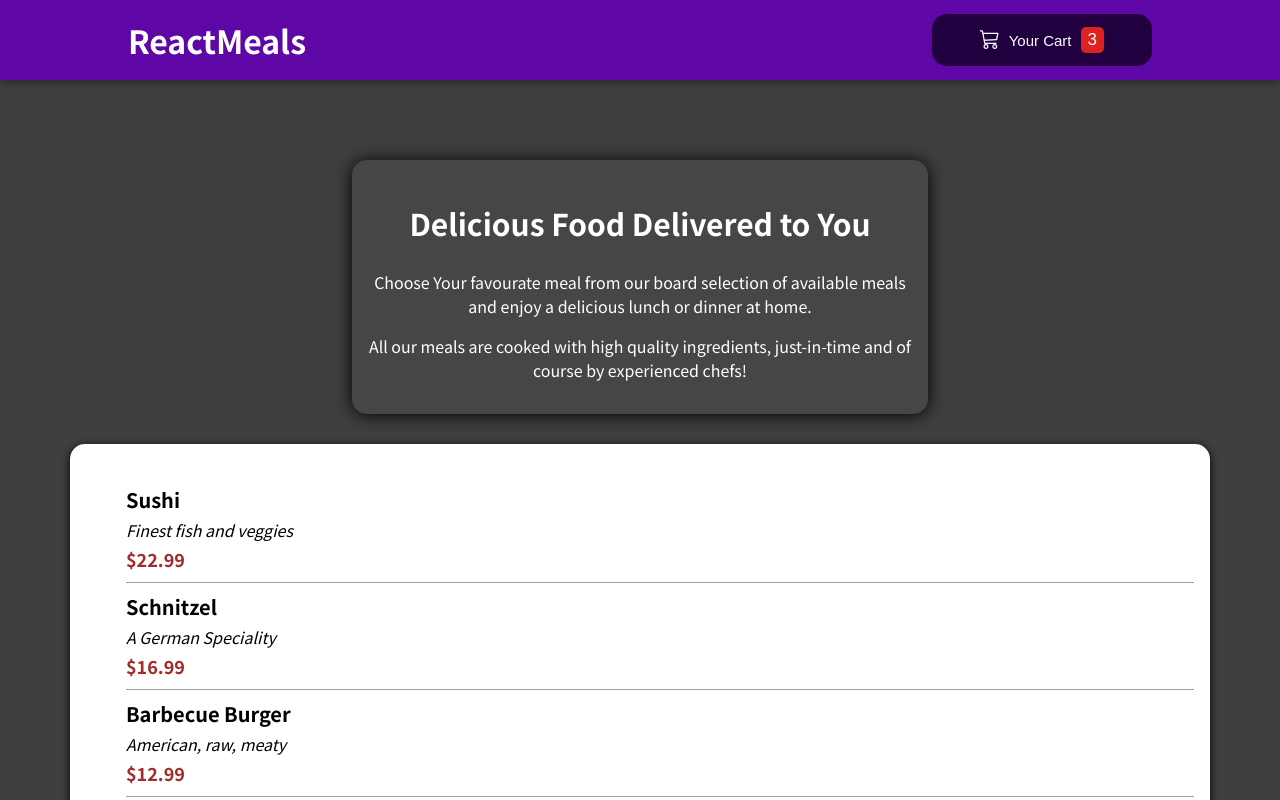
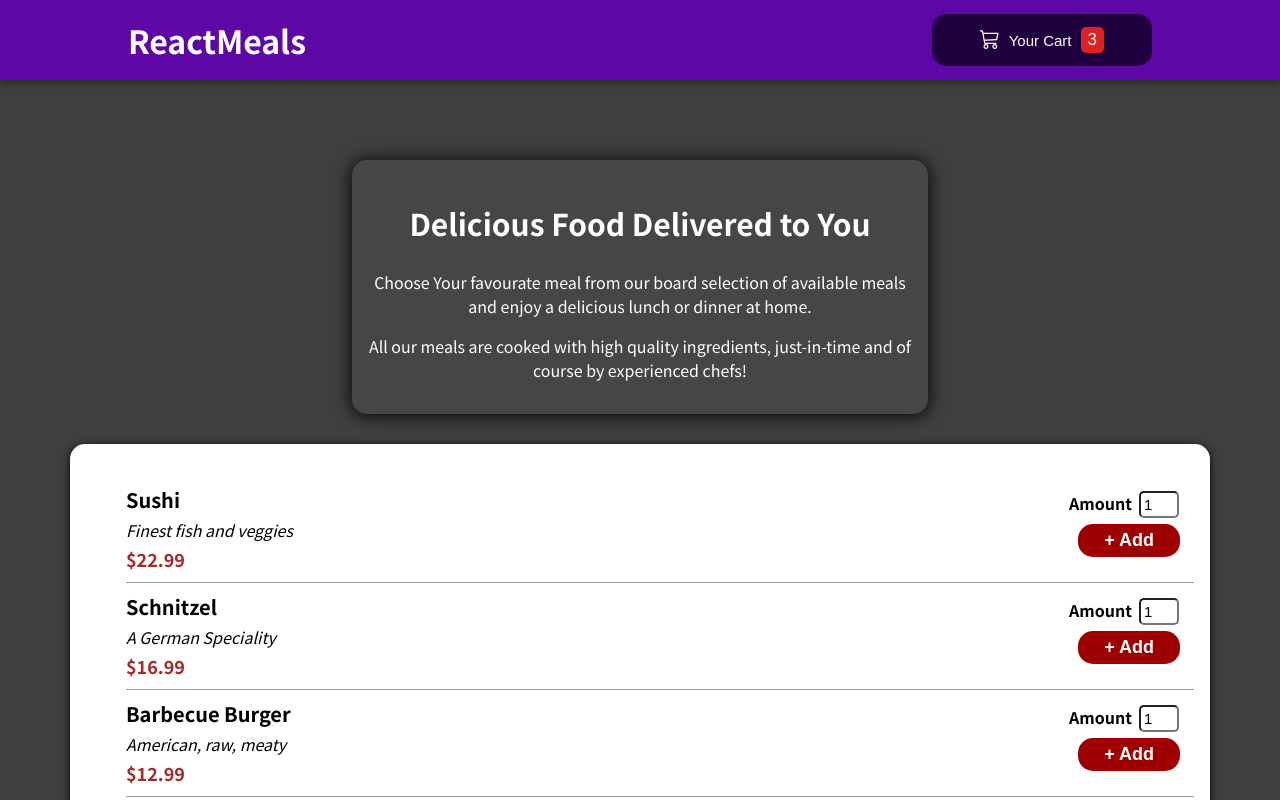
Before and after one commit to dneog/restaurant-app, a React (Create React App) app: page / in a window 1280 px wide. Shown: the top 800 px of the page. Built offline with nearby package versions, Linux system fonts and the light colour scheme.

Commit message:
Adding a Form

```diff
--- a/src/Meals/MealItem/MealItem.css
+++ b/src/Meals/MealItem/MealItem.css
@@ -1,6 +1,9 @@
 .li{
     padding-bottom: 10px;
     border-bottom: 1px solid rgba(0, 0, 0, 0.373);
+    display: flex;
+    justify-content: space-between;
+    padding-right: 5px;
 }
 .details{
    text-align: left;
--- a/src/Meals/MealItem/MealItem.js
+++ b/src/Meals/MealItem/MealItem.js
@@ -1,15 +1,18 @@
 import React from 'react'
 import './MealItem.css';
+import MealItemForm from './MealItemForm';
 const MealItem = (props) => {
   return (
-   <li className='li'>
+   <li>
+   <div className='li'>
     <div className='details'>
     <div className='name'>{props.name}</div>
     <div className='description'>{props.description}</div>
     <div className='price'>{`$${props.price}`}</div>
     </div>
     <div>
-
+      <MealItemForm />
+    </div>
     </div>
    </li>
   )
--- /dev/null
+++ b/src/Meals/MealItem/MealItemForm.css
@@ -0,0 +1,10 @@
+.btn{
+    margin-top: 6px;
+    padding: 6px 26px;
+    border-radius: 15px;
+    color: rgb(255, 255, 255);
+    background: #9d0000;
+    font-size: 18px;
+    border: 0;
+    font-weight: bold;
+}
--- a/src/Meals/MealItem/MealItemForm.js
+++ b/src/Meals/MealItem/MealItemForm.js
@@ -0,0 +1,20 @@
+import React from 'react';
+import Input from '../../UI/Input';
+import './MealItemForm.css';
+const MealItemForm = () => {
+  return (
+   <form >
+    <Input label='Amount' input={{
+        id: 'amount',
+        type: 'number',
+        min:'1',
+        max:'5',
+        defaultValue: '1'
+
+    }} />
+    <button className='btn'>+ Add</button>
+   </form>
+  );
+};
+
+export default MealItemForm
--- /dev/null
+++ b/src/UI/Input.css
@@ -0,0 +1,16 @@
+.input{
+ padding-top: 15px;
+ padding-right: 10px;
+
+}
+.label{
+    padding-right: 7px;
+    font-size: 16px;
+    font-weight: bold;
+}
+.num{
+    width: 40px;
+    padding: 3px;
+    border-radius: 5px;
+    font-size: 15px;
+}
--- /dev/null
+++ b/src/UI/Input.js
@@ -0,0 +1,11 @@
+import './Input.css';
+
+const Input = props => {
+    return (
+        <div className='input'>
+            <label className='label' htmlFor={props.input.id}>{props.label}</label>
+            <input className='num' {...props.input} />
+        </div>
+    )
+}
+export default Input;
```
